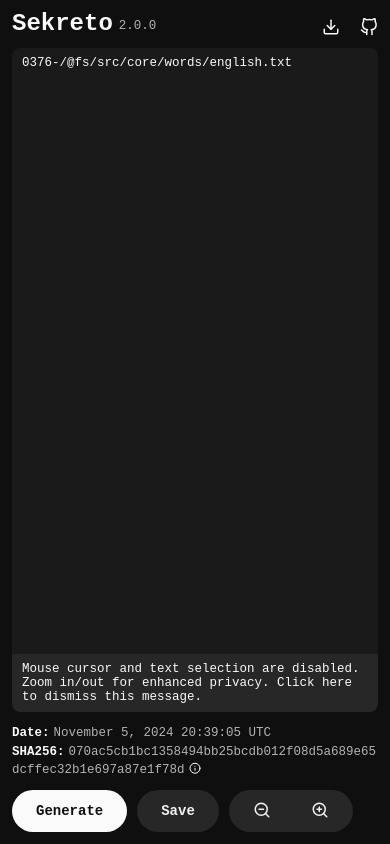
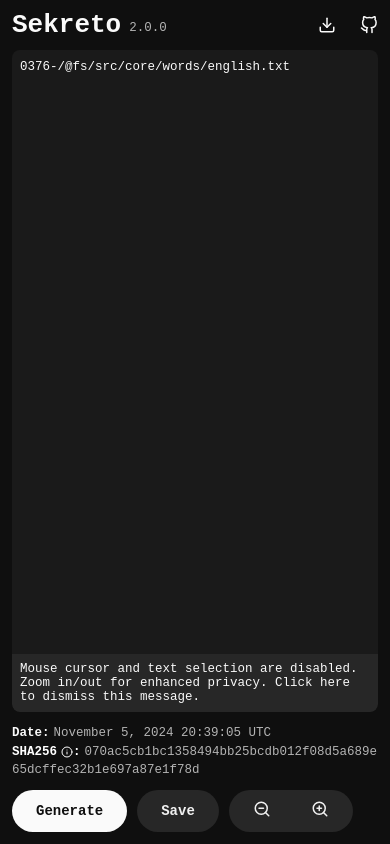
Before and after one commit to okobogee/sekreto, a React (Vite) app: page / in a window 390 px wide. Both pictures are taken after a click on the button "Generate". Built offline with nearby package versions, Linux system fonts and the light colour scheme.

Commit message:
feat: improve mobile ui

```diff
--- a/src/components/code-word-pairs.tsx
+++ b/src/components/code-word-pairs.tsx
@@ -8,6 +8,8 @@
   isPrivacyTipVisible: boolean;
   onPrivacyTipClick: () => void;
 }
+
+const isTouchDevice = 'ontouchstart' in window || navigator.maxTouchPoints > 0;
 
 export function CodeWordPairs({ codeWordPairs, fontSize, isPrivacyTipVisible, onPrivacyTipClick }: CodeWordPairsProps) {
   const codeWordPairsElement = useMemo(
@@ -30,8 +32,8 @@
         <div className={styles.outerWrapperFocusBorder}></div>
         {isPrivacyTipVisible && (
           <Button variant="plain" className={styles.message} onClick={onPrivacyTipClick}>
-            Mouse cursor and text selection are disabled. Zoom in/out for enhanced privacy. Click here to dismiss this
-            message.
+            {isTouchDevice ? 'Text selection is disabled. ' : 'Mouse cursor and text selection are disabled. '}
+            Zoom in/out for enhanced privacy. Click here to dismiss this message.
           </Button>
         )}
       </div>
--- a/src/components/footer.tsx
+++ b/src/components/footer.tsx
@@ -38,12 +38,12 @@
         </span>
       </div>
       <div>
-        <span className={styles.label}>SHA256:</span>
+        <Button variant="plain" onClick={showHashInfo} className={styles.sha256InfoButton} title="Show more info">
+          SHA256
+          <InfoIcon className={styles.infoIcon} />:
+        </Button>
         <span className={styles.value} data-testid="hash">
           {hash}
-          <Button variant="plain" onClick={showHashInfo} className={styles.infoButton} title="Show more info">
-            <InfoIcon className={styles.infoIcon} />
-          </Button>
         </span>
       </div>
     </div>
--- a/src/components/header.tsx
+++ b/src/components/header.tsx
@@ -6,8 +6,10 @@
 export function Header() {
   return (
     <header className={styles.root}>
-      <h1>Sekreto</h1>
-      <div className={styles.appVersion}>{__APP_VERSION__}</div>
+      <div className={styles.title}>
+        <h1>Sekreto</h1>
+        <div className={styles.version}>{__APP_VERSION__}</div>
+      </div>
       <div className={styles.menu}>
         {isOnline ? (
           <a
--- a/src/styles/app.css
+++ b/src/styles/app.css
@@ -35,10 +35,10 @@
 }
 
 h1 {
-  font-size: calc(24rem / 16);
+  font-size: calc(26rem / 16);
   line-height: 1;
   margin: 0;
-  font-weight: 600;
+  font-weight: 700;
 }
 
 a {
@@ -75,6 +75,6 @@
     text-align: center;
     color: black;
     font-size: 2rem;
-    font-weight: 600;
+    font-weight: 700;
   }
 }
--- a/src/styles/button.module.css
+++ b/src/styles/button.module.css
@@ -5,7 +5,7 @@
   border: 0;
   font-size: calc(14rem / 16);
   font-family: inherit;
-  font-weight: 600;
+  font-weight: 700;
   cursor: pointer;
   flex-shrink: 0;
 }
--- a/src/styles/code-word-pairs.module.css
+++ b/src/styles/code-word-pairs.module.css
@@ -22,7 +22,7 @@
   flex-wrap: wrap;
   display: flex;
   flex-grow: 1;
-  padding: calc(6rem / 16) calc(10rem / 16);
+  padding: calc(8rem / 16);
 }
 
 .outerWrapperFocusBorder {
@@ -64,7 +64,7 @@
   border: 0;
   cursor: pointer;
   color: var(--foreground);
-  padding: calc(8rem / 16) calc(10rem / 16);
+  padding: calc(8rem / 16);
   font-weight: 400;
   background: var(--secondary);
   border-bottom-left-radius: calc(8rem / 16);
--- a/src/styles/footer.module.css
+++ b/src/styles/footer.module.css
@@ -11,7 +11,8 @@
 }
 
 .label {
-  font-weight: 600;
+  font-weight: 700;
+  display: inline-block;
 }
 
 .info {
@@ -25,25 +26,22 @@
   color: var(--muted-foreground);
 }
 
-button.infoButton {
+.sha256InfoButton {
+  font-size: inherit;
+  display: inline-flex;
+  align-items: center;
+  outline-offset: calc(1rem / 16);
+}
+
+.infoIcon {
   --size: calc(12rem / 16);
   height: var(--size);
   width: var(--size);
   margin-left: calc(4rem / 16);
-  outline-offset: calc(1rem / 16);
-  display: inline-flex;
-  align-items: center;
-  transform: translateY(calc(1.25rem / 16));
-}
-
-.infoIcon {
-  height: var(--size);
-  width: var(--size);
 }
 
 .zoomIcon {
   --size: calc(18rem / 16);
-  margin-bottom: calc(-1.5rem / 16);
   width: var(--size);
   height: var(--size);
 }
--- a/src/styles/header.module.css
+++ b/src/styles/header.module.css
@@ -1,10 +1,16 @@
 .root {
   display: flex;
   gap: calc(6rem / 16);
-  align-items: end;
+  align-items: center;
 }
 
-.appVersion {
+.title {
+  display: flex;
+  align-items: end;
+  gap: calc(8rem / 16);
+}
+
+.version {
   color: var(--muted-foreground);
 }
 
@@ -12,7 +18,7 @@
   display: flex;
   align-items: center;
   margin-left: auto;
-  gap: calc(20rem / 16);
+  gap: calc(24rem / 16);
 }
 
 .link {
```
